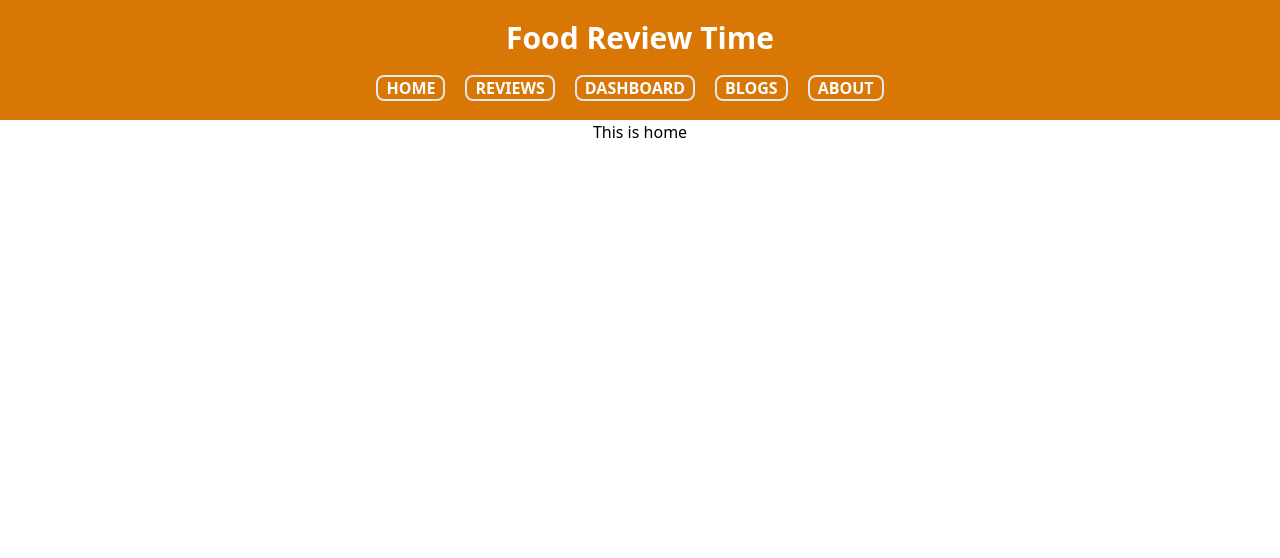
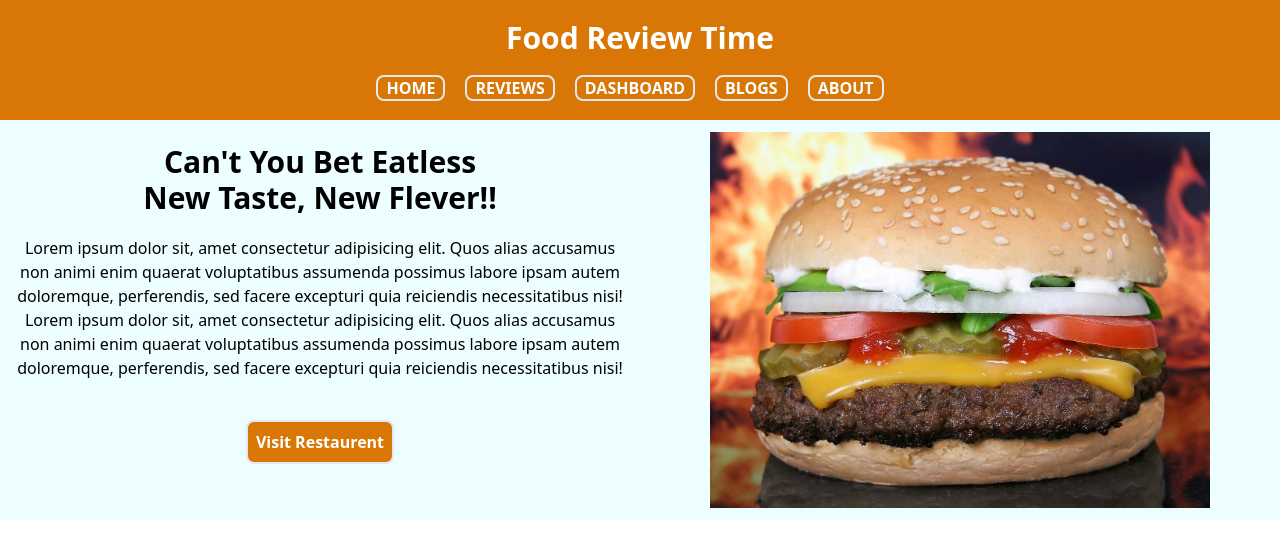
Before and after one commit to mdmehedihasan/food-review-time, a React (Create React App) app: page / in a window 1280 px wide. Shown: the top 558 px of the page. Built offline with nearby package versions, Linux system fonts and the light colour scheme.

Commit message:
first section desing done

```diff
--- a/src/Component/Home/Home.js
+++ b/src/Component/Home/Home.js
@@ -2,8 +2,19 @@ import React from 'react';
 
 const Home = () => {
     return (
-        <div>
-            <h3>This is home</h3>
+        <div className='flex py-3 bg-cyan-50'>
+            <div className='p-3 w-1/2'>
+                <h1 className='text-3xl font-bold'>
+                    Can't You Bet Eatless <br></br>
+                    New Taste, New Flever!!
+                </h1>
+                <p className='my-5'>Lorem ipsum dolor sit, amet consectetur adipisicing elit. Quos alias accusamus non animi enim quaerat voluptatibus assumenda possimus labore ipsam autem doloremque, perferendis, sed facere excepturi quia reiciendis necessitatibus nisi!
+                    Lorem ipsum dolor sit, amet consectetur adipisicing elit. Quos alias accusamus non animi enim quaerat voluptatibus assumenda possimus labore ipsam autem doloremque, perferendis, sed facere excepturi quia reiciendis necessitatibus nisi!</p>
+                <button className='border-2 p-2 rounded-lg text-white font-bold my-5 bg-amber-600'>Visit Restaurent</button>
+            </div>
+            <div className='w-1/2 flex justify-center '>
+                <img width="500px" height="600px" src="images/Burger.jpg" alt="burger" />
+            </div>
         </div>
     );
 };
```
Also changed, not shown: public/images/Burger.jpg (added).
